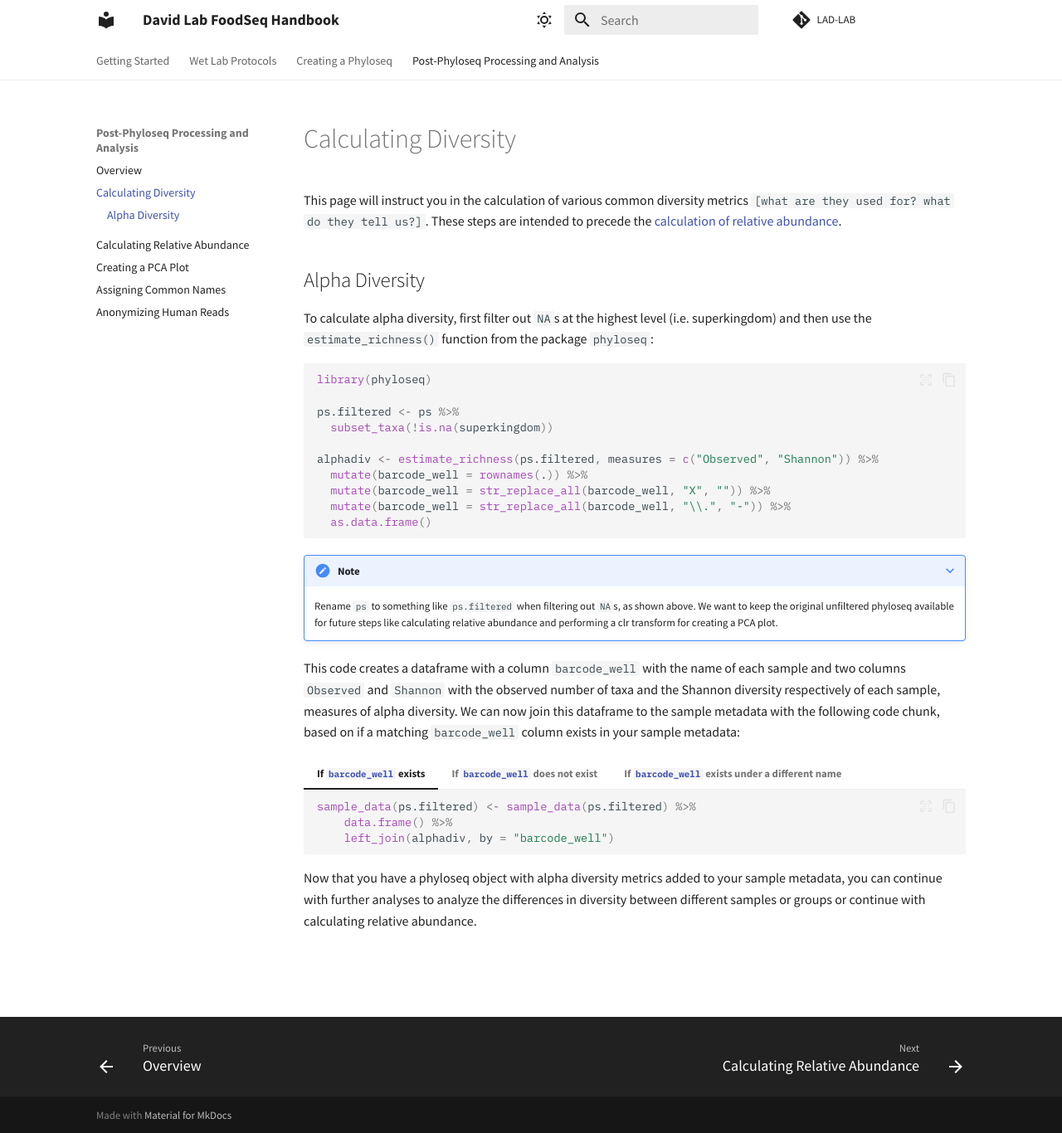
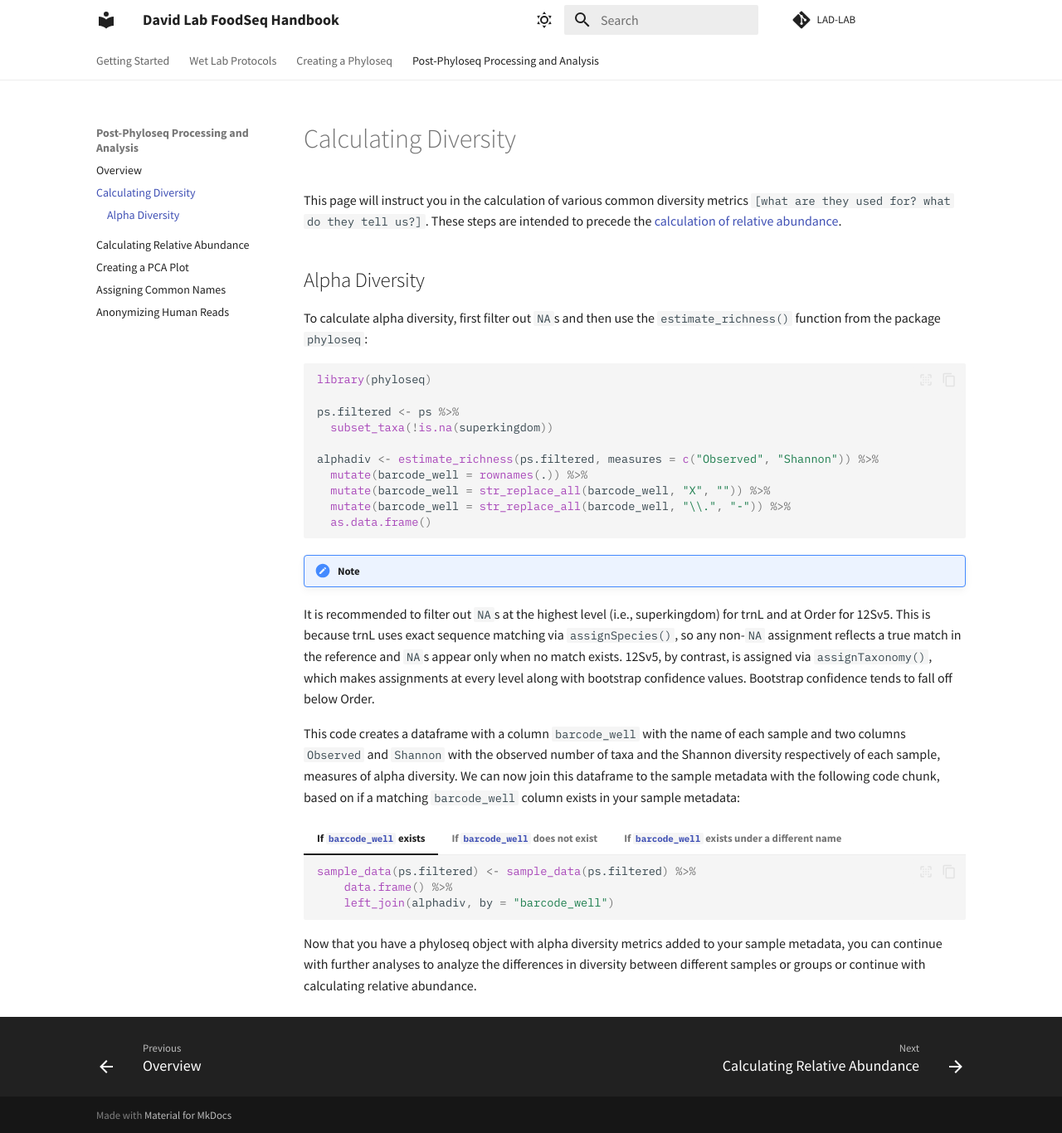
Before and after one commit to LAD-LAB/lad-lab.github.io, an MkDocs documentation site: the page built from docs/diversity.md, in a window 1280 px wide and 1366 px high. Shown: the whole window at 83% size. Built offline with MkDocs 1.6.1 and Material for MkDocs 9.7.7, drawn with Linux system fonts in a browser that asks for light colours.

Commit message:
Add note about filtering NAs
Added instructions for filtering NA values before alpha diversity calculations and provided rationale for filtering levels for different datasets.

Removed recommendation to rename phyloseq object after filtering since we are no longer retaining separate objects for different purposes.

````diff
--- a/docs/diversity.md
+++ b/docs/diversity.md
@@ -4,7 +4,7 @@ This page will instruct you in the calculation of various common diversity metri
 
 ## Alpha Diversity
 
-To calculate alpha diversity, first filter out `NA`s at the highest level (i.e. superkingdom) and then use the `estimate_richness()` function from the package `phyloseq`:
+To calculate alpha diversity, first filter out `NA`s and then use the `estimate_richness()` function from the package `phyloseq`:
 
 ``` r
 library(phyloseq)
@@ -19,9 +19,9 @@ alphadiv <- estimate_richness(ps.filtered, measures = c("Observed", "Shannon"))
   as.data.frame()
 ```
 
-???+ note
+!!! note Filtering unassigned taxa
 
-    Rename `ps` to something like `ps.filtered` when filtering out `NA`s, as shown above. We want to keep the original unfiltered phyloseq available for future steps like calculating relative abundance and performing a clr transform for creating a PCA plot.
+  It is recommended to filter out `NA`s at the highest level (i.e., superkingdom) for trnL and at Order for 12Sv5. This is because trnL uses exact sequence matching via `assignSpecies()`, so any non-`NA` assignment reflects a true match in the reference and `NA`s appear only when no match exists. 12Sv5, by contrast, is assigned via `assignTaxonomy()`, which makes assignments at every level along with bootstrap confidence values. Bootstrap confidence tends to fall off below Order.
 
 This code creates a dataframe with a column `barcode_well` with the name of each sample and two columns `Observed` and `Shannon` with the observed number of taxa and the Shannon diversity respectively of each sample, measures of alpha diversity. We can now join this dataframe to the sample metadata with the following code chunk, based on if a matching `barcode_well` column exists in your sample metadata:
 
````
